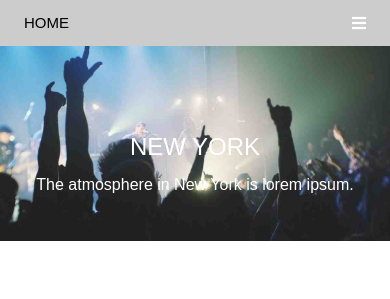
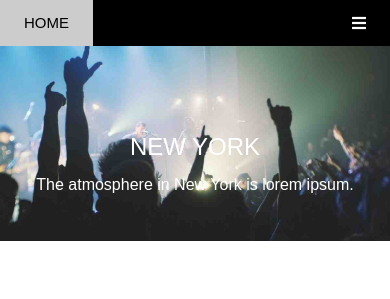
Before and after one commit to AlNeKEs/theband, a plain HTML site: page index.html in a window 390 px wide. Shown: the top 299 px of the page. Drawn offline with Linux system fonts and the light colour scheme.

Commit message:
Update style.css

```diff
--- a/assets/css/style.css
+++ b/assets/css/style.css
@@ -486,6 +486,9 @@ background-color: black;
     #nav li{
         display: block;
     }
+    #nav li:first-child a{
+        display: inline-block;
+    }
     #header #mobile-menu{
         display: block;
         position: absolute;
```
